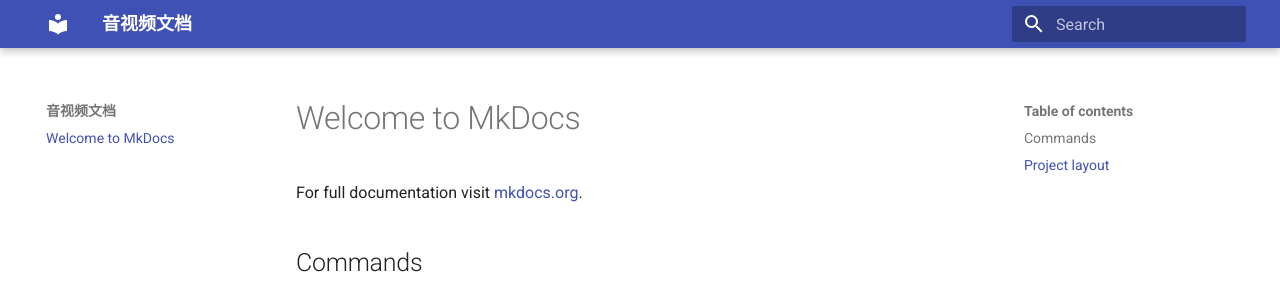
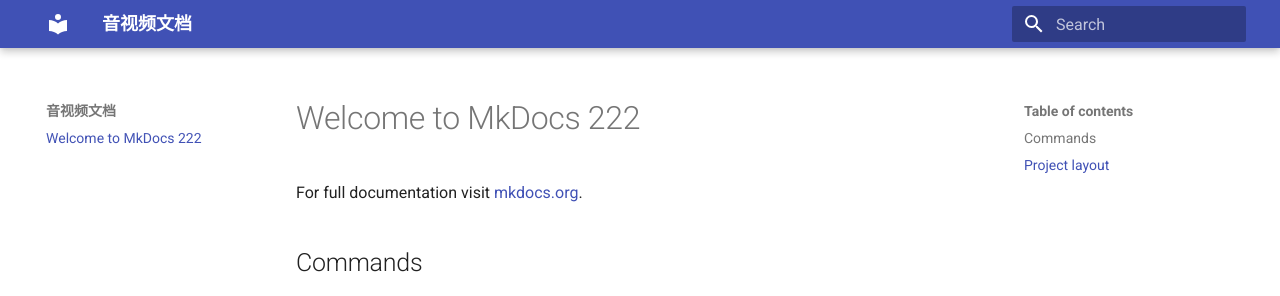
Before and after one commit to Tulagi/mkdocs, an MkDocs documentation site: the page built from docs/index.md, in a window 1280 px wide. Shown: the top 296 px of the page. Built offline with MkDocs 1.6.1 and Material for MkDocs 9.7.7, drawn with Linux system fonts in a browser that asks for light colours.

Commit message:
init mkdocs

```diff
--- a/docs/index.md
+++ b/docs/index.md
@@ -1,4 +1,4 @@
-# Welcome to MkDocs
+# Welcome to MkDocs 222
 
 For full documentation visit [mkdocs.org](https://www.mkdocs.org).
 
```
Also changed, not shown: site/404.html, site/index.html, site/search/search_index.json.
